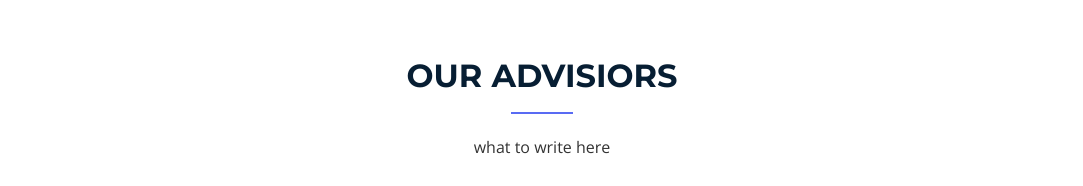
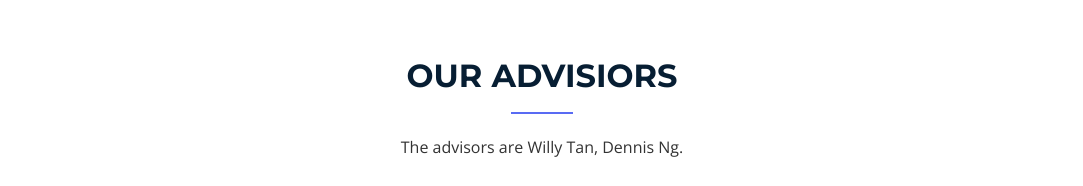
Before and after one commit to tthmatt/SG100YouthsSupremacy-website, a plain HTML site: page index.html in a window 1280 px wide. Shown: the part 2162-2348 px from the top of the page, without its empty margins (98-1181 px from the left). Drawn offline with nearby package versions, Linux system fonts and the light colour scheme; files whose address does not match are found by name.

Commit message:
Update index.html

```diff
--- a/index.html
+++ b/index.html
@@ -144,9 +144,6 @@ License: https://webthemez.com/license
             </div>
           </div>
 
-
-
-
           <div class="col-lg-4">
             <div class="box wow fadeInLeft">
               <div class="icon svgImg"><img src="img/data_b1wx.svg" alt=""></div>
@@ -183,7 +180,7 @@ License: https://webthemez.com/license
       <div class="container">
         <div class="section-header">
           <h2>Our Advisiors</h2>
-          <p>what to write here</p>
+          <p>The advisors are Willy Tan, Dennis Ng.</p>
         </div>
 
         <div class="owl-carousel clients-carousel">
```
